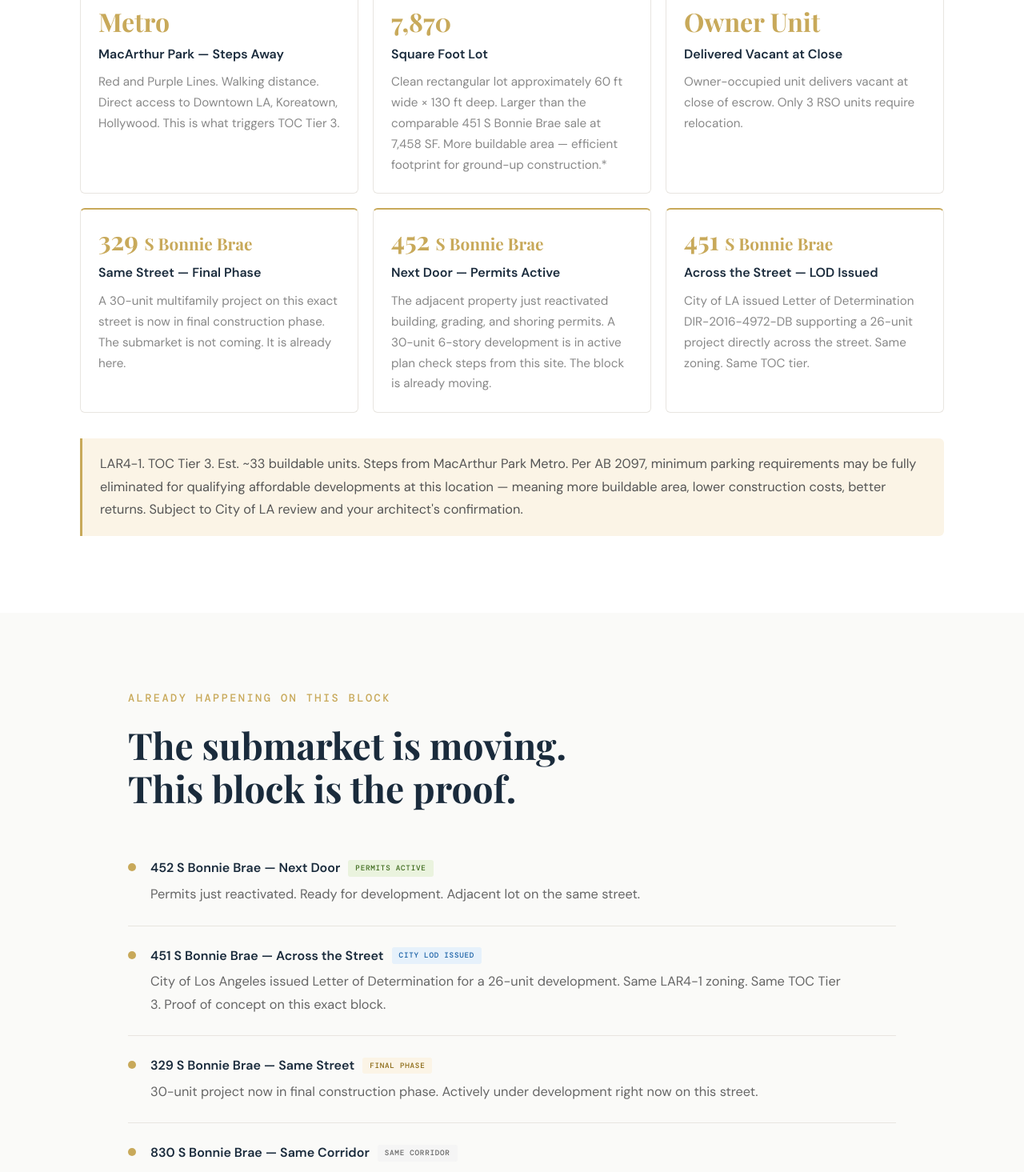
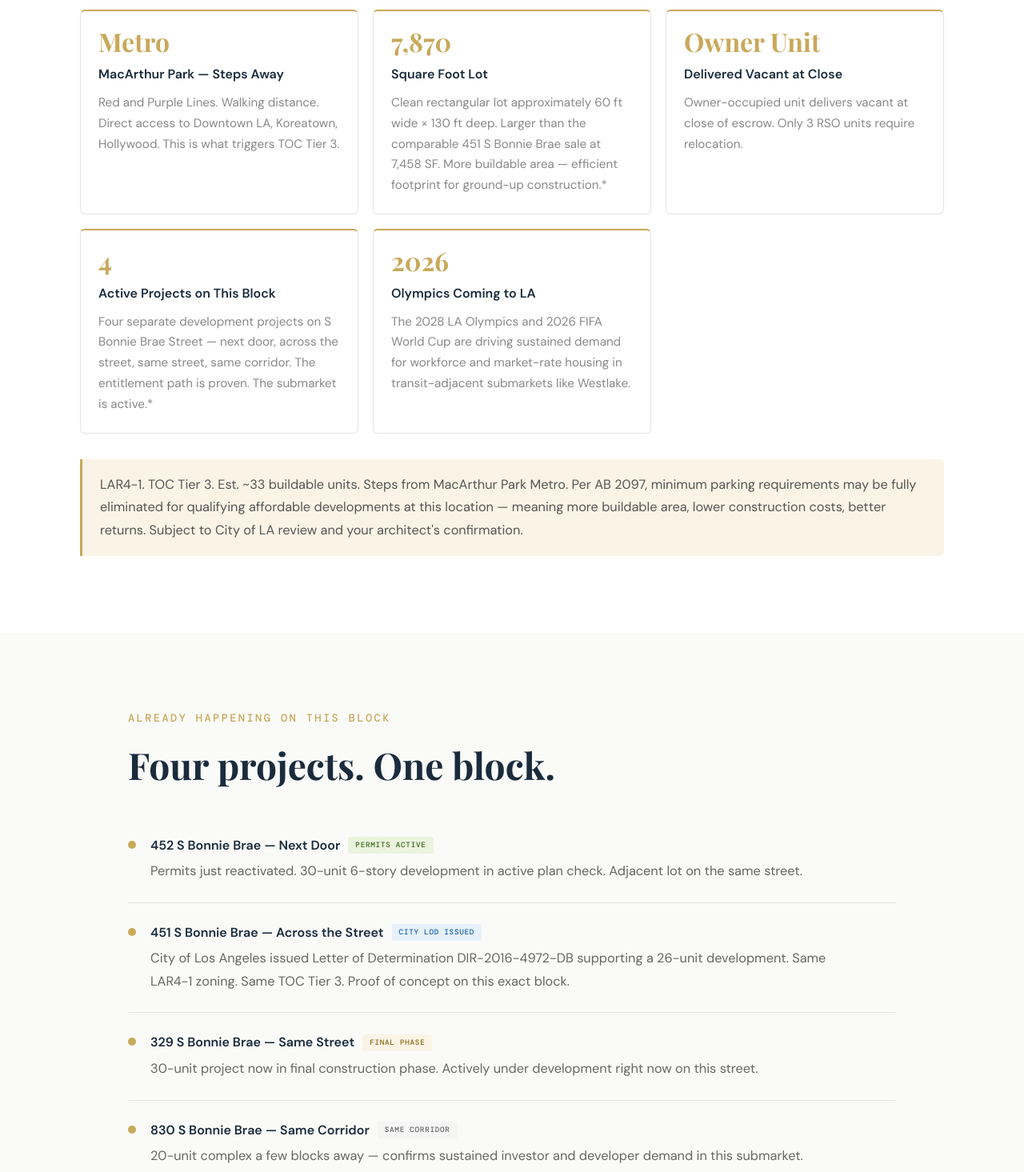
Before and after one commit to Ebenyi1976/446-bonnie-brea, a Next.js app: page / in a window 1280 px wide. Shown: the part 3035-4500 px from the top of the page at 80% size. Built offline with nearby package versions, Linux system fonts and the light colour scheme.

Commit message:
Add 2 new cards to grid, update heading to Eight reasons, add LOD number to 451 bullet

```diff
--- a/app/page.tsx
+++ b/app/page.tsx
@@ -96,18 +96,17 @@ export default function Home() {
       <Reveal className="block bgWhite">
         <div className="wrap">
           <span className="secTag">The Opportunity</span>
-          <h2 className="secH">Nine reasons this deal works.</h2>
+          <h2 className="secH">Eight reasons this deal works.</h2>
           <div className="grid6">
             {[
               { stat: 'TOC T3', title: 'Highest Density Designation', body: 'Est. 70% density bonus over base zoning — one of the highest incentive tiers in the City of LA. Triggered by MacArthur Park Metro proximity.' },
               { stat: '~33', title: 'Estimated Buildable Units', body: 'LAR4-1 zoning with est. FAR 4.5:1 — 50% above standard. Clean rectangular lot approx. 60 ft wide × 130 ft deep.' },
-              { stat: '$0', title: 'Subterranean Parking Required', body: 'Per AB 2097, parking may be fully waived for qualifying affordable developments at this transit location — more buildable area, lower costs.' },
+              { stat: '$0', title: 'Subterranean Parking May Be Eliminated', body: 'Per AB 2097, parking may be fully waived for qualifying affordable developments at this transit location — more buildable area, lower costs.*' },
               { stat: 'Metro', title: 'MacArthur Park — Steps Away', body: 'Red and Purple Lines. Walking distance. Direct access to Downtown LA, Koreatown, Hollywood. This is what triggers TOC Tier 3.' },
               { stat: '7,870', title: 'Square Foot Lot', body: 'Clean rectangular lot approximately 60 ft wide × 130 ft deep. Larger than the comparable 451 S Bonnie Brae sale at 7,458 SF. More buildable area — efficient footprint for ground-up construction.*' },
               { stat: 'Owner Unit', title: 'Delivered Vacant at Close', body: 'Owner-occupied unit delivers vacant at close of escrow. Only 3 RSO units require relocation.' },
-              { stat: <>329 <span style={{fontSize:'0.65em', fontWeight:400}}>S Bonnie Brae</span></>, title: 'Same Street — Final Phase', body: 'A 30-unit multifamily project on this exact street is now in final construction phase. The submarket is not coming. It is already here.' },
-              { stat: <>452 <span style={{fontSize:'0.65em', fontWeight:400}}>S Bonnie Brae</span></>, title: 'Next Door — Permits Active', body: 'The adjacent property just reactivated building, grading, and shoring permits. A 30-unit 6-story development is in active plan check steps from this site. The block is already moving.' },
-              { stat: <>451 <span style={{fontSize:'0.65em', fontWeight:400}}>S Bonnie Brae</span></>, title: 'Across the Street — LOD Issued', body: 'City of LA issued Letter of Determination DIR-2016-4972-DB supporting a 26-unit project directly across the street. Same zoning. Same TOC tier.' },
+              { stat: '4', title: 'Active Projects on This Block', body: 'Four separate development projects on S Bonnie Brae Street — next door, across the street, same street, same corridor. The entitlement path is proven. The submarket is active.*' },
+              { stat: '2026', title: 'Olympics Coming to LA', body: 'The 2028 LA Olympics and 2026 FIFA World Cup are driving sustained demand for workforce and market-rate housing in transit-adjacent submarkets like Westlake.' },
             ].map(({ stat, title, body }, i) => (
               <div className="card" key={i}>
                 <div className="cardStat">{stat}</div>
@@ -126,11 +125,11 @@ export default function Home() {
       <Reveal className="block bgCream">
         <div className="wrapNarrow">
           <span className="secTag">Already Happening On This Block</span>
-          <h2 className="secH">The submarket is moving. This block is the proof.</h2>
+          <h2 className="secH">Four projects. One block.</h2>
           <div className="dotList">
             {[
-              { title: '452 S Bonnie Brae — Next Door', badge: 'Permits Active', badgeCls: 'badgeGreen', body: 'Permits just reactivated. Ready for development. Adjacent lot on the same street.' },
-              { title: '451 S Bonnie Brae — Across the Street', badge: 'City LOD Issued', badgeCls: 'badgeBlue', body: 'City of Los Angeles issued Letter of Determination for a 26-unit development. Same LAR4-1 zoning. Same TOC Tier 3. Proof of concept on this exact block.' },
+              { title: '452 S Bonnie Brae — Next Door', badge: 'Permits Active', badgeCls: 'badgeGreen', body: 'Permits just reactivated. 30-unit 6-story development in active plan check. Adjacent lot on the same street.' },
+              { title: '451 S Bonnie Brae — Across the Street', badge: 'City LOD Issued', badgeCls: 'badgeBlue', body: 'City of Los Angeles issued Letter of Determination DIR-2016-4972-DB supporting a 26-unit development. Same LAR4-1 zoning. Same TOC Tier 3. Proof of concept on this exact block.' },
               { title: '329 S Bonnie Brae — Same Street', badge: 'Final Phase', badgeCls: 'badgeAmber', body: '30-unit project now in final construction phase. Actively under development right now on this street.' },
               { title: '830 S Bonnie Brae — Same Corridor', badge: 'Same Corridor', badgeCls: 'badgeGray', body: '20-unit complex a few blocks away — confirms sustained investor and developer demand in this submarket.' },
             ].map(({ title, badge, badgeCls, body }) => (
```
